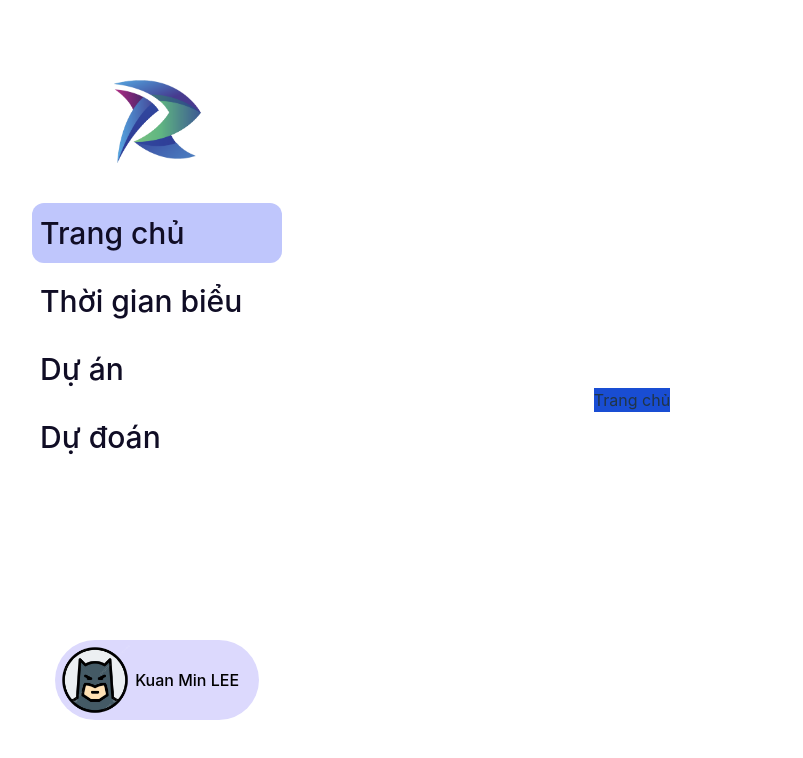
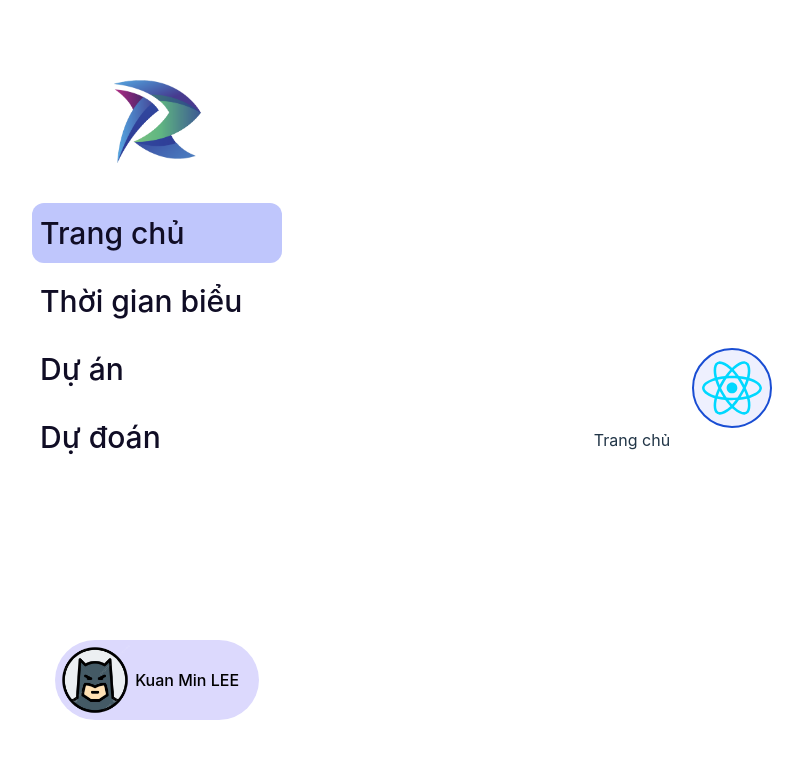
Before and after one commit to CuongNguyen1701/UIUX_Course_Project, a React (Vite) app in the folder regress/: page / in a window 1280 px wide. Shown: the top 758 px of the page, without its empty margins (8-811 px from the left). Built offline with nearby package versions, Linux system fonts and the light colour scheme.

Commit message:
add draggable component

```diff
--- a/regress/package.json
+++ b/regress/package.json
@@ -13,6 +13,7 @@
     "framer-motion": "^11.1.9",
     "react": "^18.2.0",
     "react-dom": "^18.2.0",
+    "react-draggable": "^4.4.6",
     "react-router": "^6.23.0",
     "react-router-dom": "^6.23.1"
   },
--- a/regress/src/App.jsx
+++ b/regress/src/App.jsx
@@ -1,13 +1,20 @@
 import "./App.css";
 import { BrowserRouter, Route, Routes } from "react-router-dom";
 import { useState, useEffect } from "react";
-import { LeftBar } from "./components";
-import { LoginPage, HomePage, ProjectPage, SchedulePage, PredictionsPage } from "./pages";
+import { LeftBar, AIChatAssistant } from "./components";
+import {
+  LoginPage,
+  HomePage,
+  ProjectPage,
+  SchedulePage,
+  PredictionsPage,
+} from "./pages";
 const App = () => {
   return (
     <BrowserRouter>
-      <div className="relative z-0 bg-primary">
+      <div className="relative z-0">
         <LeftBar />
+        <AIChatAssistant />
         <Routes>
           <Route path="/" element={<HomePage />} />
           <Route path="/login" element={<LoginPage />} />
--- /dev/null
+++ b/regress/src/components/AIChatAssistant.jsx
@@ -0,0 +1,20 @@
+import { useState } from "react";
+import Draggable from "react-draggable";
+import logo from "../assets/react.svg";
+function AIChatAssistant() {
+  const [isDragging, setIsDragging] = useState(false);
+  return (
+    <Draggable className="absolute z-20" defaultPosition={{ x: 100, y: 0 }}>
+      <div className="relative">
+        <span className="absolute top-0 left-0 z-20 w-full h-full hover:cursor-pointer "></span>
+        <img
+          src={logo}
+          alt="Regress Logo"
+          className="w-20 h-20 p-2 border-2 rounded-full bg-primary-100 border-primary border-5"
+        />
+      </div>
+    </Draggable>
+  );
+}
+
+export default AIChatAssistant;
--- a/regress/src/components/index.jsx
+++ b/regress/src/components/index.jsx
@@ -1,2 +1,3 @@
 import LeftBar from "./LeftBar";
-export { LeftBar };
+import AIChatAssistant from "./AIChatAssistant";
+export { LeftBar, AIChatAssistant };
```
Also changed, not shown: 1 other file (tests, documents, lock files or other folders).
